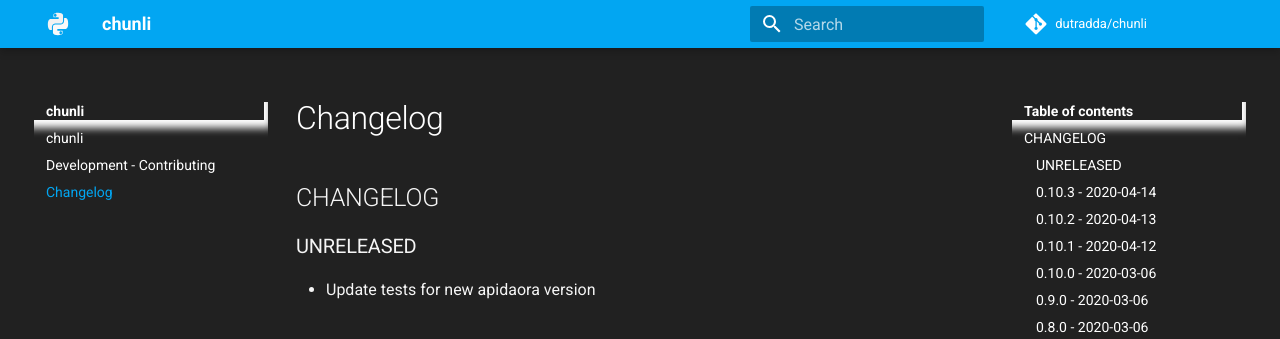
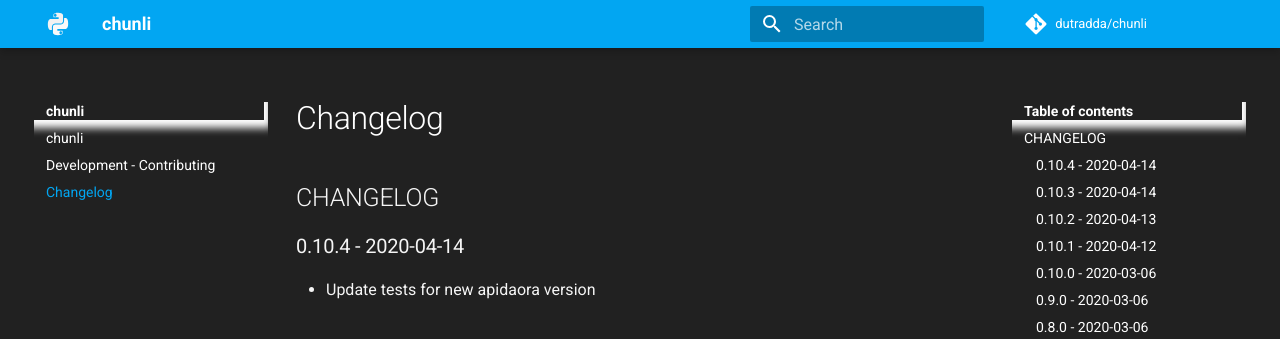
Before and after one commit to dutradda/chunli, an MkDocs documentation site: the page built from docs/changelog.md, in a window 1280 px wide and 900 px high. Shown: the top 339 px of the window. Built offline with MkDocs 1.6.1 and Material for MkDocs 9.7.7, drawn with Linux system fonts in a browser that asks for light colours; comment, search, counter and statistics services are not loaded.

Commit message:
Update CHANGELOG

```diff
--- a/docs/changelog.md
+++ b/docs/changelog.md
@@ -1,6 +1,6 @@
 ## CHANGELOG
 
-### UNRELEASED
+### 0.10.4 - 2020-04-14
 
  - Update tests for new apidaora version
 
```
Also changed, not shown: CHANGELOG.md (+1 -1 lines).
